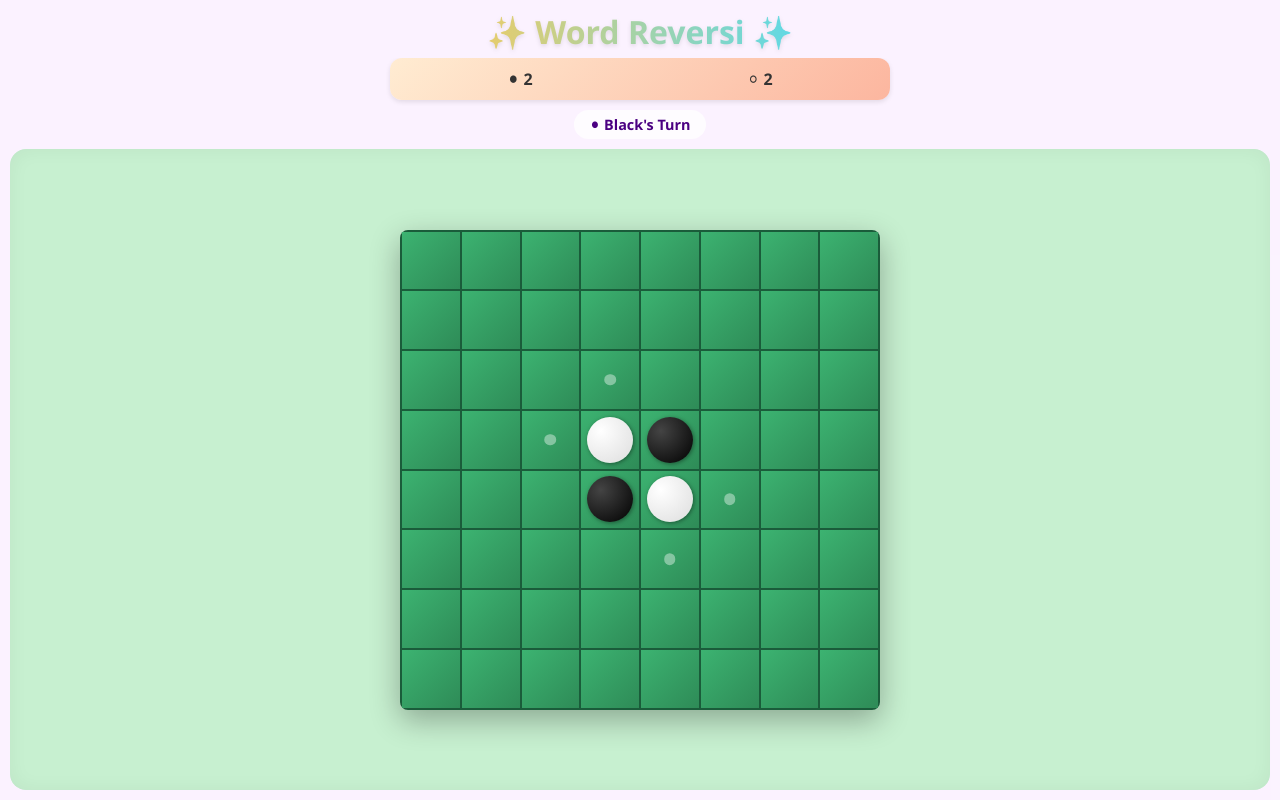
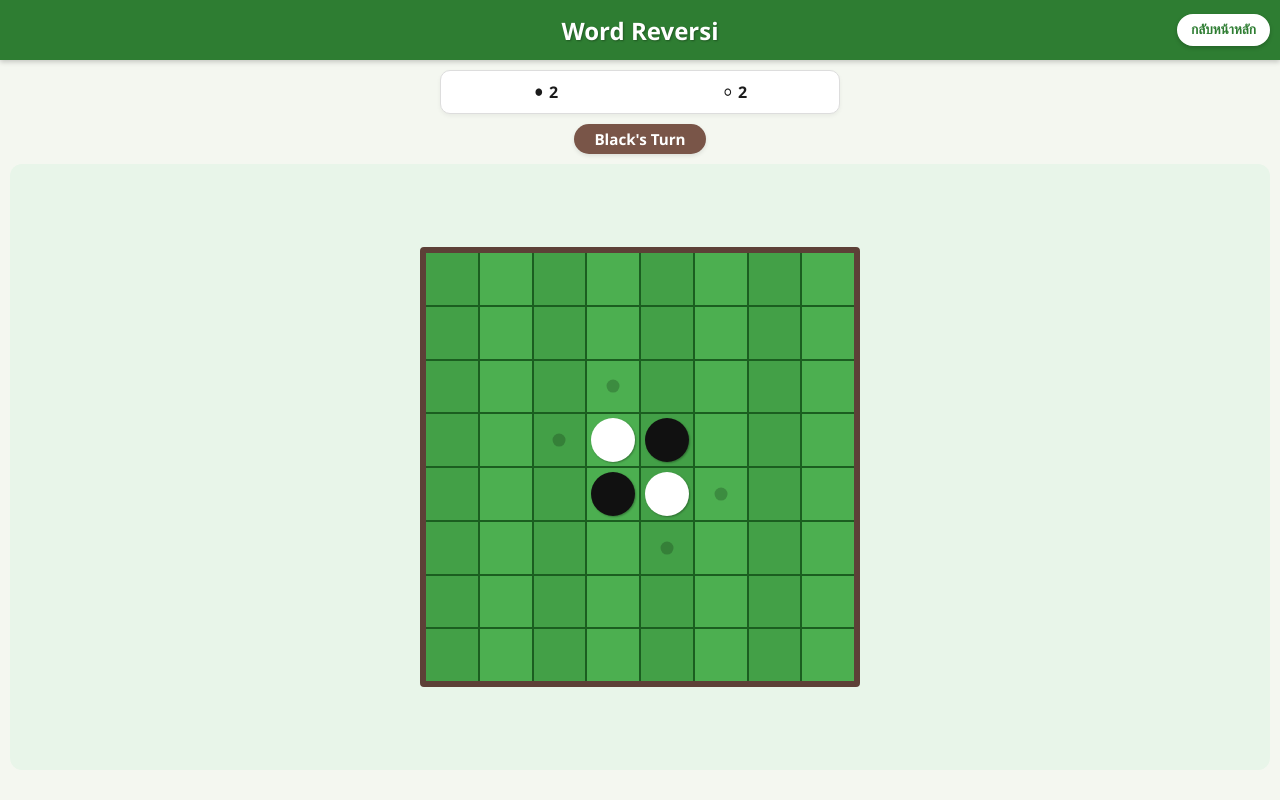
Before and after one commit to Nitiwat-Nai/Othello-Vocabulary-Battle, a plain HTML site: page index.html in a window 1280 px wide. Both pictures are taken after a click on the button "🧠 vs Robot (Quiz)". Drawn offline with Linux system fonts and the light colour scheme.

Commit message:
Update index.html
v9.0

```diff
--- a/index.html
+++ b/index.html
@@ -5,13 +5,19 @@
     <meta charset="UTF-8">
     <meta name="viewport" content="width=device-width, initial-scale=1.0, maximum-scale=1.0, user-scalable=no, viewport-fit=cover">
     <meta name="apple-mobile-web-app-capable" content="yes">
-    <title>✨ Word Reversi - Perfect Fix</title>
+    <title>Word Reversi - Nature Theme</title>
 
     <style>
-        /* === 1. RESET & GLOBAL STYLES === */
+        /* === 1. RESET & GLOBAL STYLES (THEME UPDATE) === */
         :root {
-            --bg-color: #f7e6ff;
-            --board-bg: #c7f0d0;
+            /* ธีมสีใหม่: เขียว ขาว น้ำตาล ดำ */
+            --bg-color: #f4f7f0;       /* พื้นหลังขาวอมเขียวอ่อนๆ */
+            --header-bg: #2e7d32;      /* เขียวธรรมชาติ */
+            --board-container: #e8f5e9;/* พื้นหลังรองกระดานสีเขียวจางๆ */
+            --wood-border: #5d4037;    /* สีน้ำตาลเข้ม (ขอบไม้) */
+            --btn-brown: #795548;      /* ปุ่มสีน้ำตาล */
+            --btn-green: #43a047;      /* ปุ่มสีเขียว */
+            --text-color: #1b1b1b;     /* สีดำ */
         }
 
         * {
@@ -30,68 +36,113 @@
         }
 
         body {
-            font-family: 'Segoe UI', Tahoma, Geneva, Verdana, sans-serif;
+            font-family: 'Sarabun', 'Segoe UI', Tahoma, sans-serif;
             background-color: var(--bg-color);
             display: flex;
             justify-content: center;
             align-items: center;
+            color: var(--text-color);
         }
 
         #app-container {
             width: 100%;
             height: 100%;
-            /* ใช้ Flexbox จัดเรียงแนวตั้ง */
             display: flex;
             flex-direction: column;
-            background: rgba(255, 255, 255, 0.5);
-            padding: 10px;
-            /* เว้นระยะปลอดภัยสำหรับจอที่มีติ่ง/ขอบมน */
-            padding-top: max(10px, env(safe-area-inset-top));
+            background: var(--bg-color);
             padding-bottom: max(10px, env(safe-area-inset-bottom));
         }
 
-        /* === 2. HEADER === */
+        /* === 2. HEADER & BACK BUTTON === */
         header {
-            text-align: center;
             flex-shrink: 0;
-            margin-bottom: 5px;
+            width: 100%;
+            height: 60px;
+            background: var(--header-bg);
+            display: flex;
+            align-items: center;
+            justify-content: center;
+            position: relative; /* เพื่อวางปุ่มกลับหน้าหลักแบบ Absolute */
+            box-shadow: 0 2px 5px rgba(0,0,0,0.2);
+            z-index: 20;
         }
 
         h1 {
-            background: linear-gradient(90deg, #ff6b6b, #feca57, #48dbfb, #ff9ff3);
-            -webkit-background-clip: text;
-            -webkit-text-fill-color: transparent;
-            font-size: clamp(1.5em, 5vw, 2em);
-            font-weight: 900;
+            color: #fff;
+            font-size: 1.5em;
+            font-weight: 800;
             margin: 0;
-            filter: drop-shadow(0 2px 2px rgba(0,0,0,0.1));
+            text-shadow: 1px 1px 2px rgba(0,0,0,0.3);
+        }
+
+        /* ปุ่มกลับหน้าหลัก (แยกออกมาวางขวาบน) */
+        #back-home-btn {
+            position: absolute;
+            right: 10px;
+            top: 50%;
+            transform: translateY(-50%);
+
+            background-color: #fff;
+            color: var(--header-bg);
+            border: 2px solid #fff;
+            border-radius: 20px;
+
+            padding: 6px 12px;
+            font-size: 0.85em;
+            font-weight: bold;
+            cursor: pointer;
+            box-shadow: 0 2px 4px rgba(0,0,0,0.2);
+            transition: all 0.2s;
+        }
+
+        #back-home-btn:active {
+            transform: translateY(-50%) scale(0.95);
+            background-color: #f1f1f1;
         }
 
         .hidden { display: none !important; }
 
-        /* === 3. MENU === */
+        /* === 3. MENU (MOVED TO TOP) === */
         #main-menu {
             flex: 1;
             display: flex;
             flex-direction: column;
-            justify-content: center;
+            justify-content: flex-start; /* ดันเนื้อหาขึ้นบน */
+            align-items: center;
             gap: 15px;
             width: 100%;
             max-width: 400px;
             margin: 0 auto;
+            padding: 30px 20px; /* เพิ่ม padding ด้านบน */
         }
 
         .menu-btn {
-            padding: 18px;
-            background: linear-gradient(135deg, #4facfe 0%, #00f2fe 100%);
+            width: 100%;
+            padding: 15px;
+            /* เปลี่ยนปุ่มเป็นโทนเขียว-น้ำตาล */
+            background: linear-gradient(135deg, var(--btn-green) 0%, #2e7d32 100%);
             border: none;
             border-radius: 12px;
             color: white;
             font-size: 1.1em;
             font-weight: bold;
-            box-shadow: 0 4px 15px rgba(0,0,0,0.1);
+            box-shadow: 0 4px 6px rgba(0,0,0,0.1);
+            transition: transform 0.1s;
         }
-        .menu-btn:active { transform: scale(0.96); }
+        .menu-btn:active { transform: scale(0.98); }
+
+        /* เส้นคั่น */
+        hr {
+            border: 0;
+            border-top: 2px dashed #ccc;
+            width: 100%;
+            margin: 10px 0;
+        }
+
+        /* ปุ่มโหมด Classic เป็นสีน้ำตาลเพื่อแยกความแตกต่าง */
+        .btn-classic {
+            background: linear-gradient(135deg, #8d6e63 0%, var(--wood-border) 100%);
+        }
 
         /* === 4. GAME SCREEN LAYOUT === */
         #game-screen {
@@ -101,102 +152,104 @@
             gap: 10px;
             overflow: hidden;
             width: 100%;
-            align-items: center; /* จัดกลางแนวนอน */
+            align-items: center;
+            padding: 10px;
         }
 
         #score-board {
             display: flex;
             justify-content: space-around;
             width: 100%;
-            max-width: 500px;
+            max-width: 400px;
             padding: 10px;
-            background: linear-gradient(135deg, #ffecd2 0%, #fcb69f 100%);
-            border-radius: 12px;
+            background: white;
+            border-radius: 10px;
             font-weight: 800;
-            color: #333;
-            box-shadow: 0 2px 5px rgba(0,0,0,0.1);
+            color: var(--text-color);
+            box-shadow: 0 2px 4px rgba(0,0,0,0.05);
+            border: 1px solid #ddd;
         }
 
         #status-message {
-            background: rgba(255,255,255,0.8);
-            padding: 5px 15px;
+            background: var(--btn-brown);
+            color: white;
+            padding: 5px 20px;
             border-radius: 20px;
-            color: #4b0082;
             font-weight: bold;
-            font-size: 0.9em;
+            font-size: 0.95em;
             text-align: center;
+            box-shadow: 0 2px 4px rgba(0,0,0,0.1);
         }
 
         /* === 5. GAME BOARD CONTAINER === */
         #game-board-container {
-            flex: 1; /* ขยายเต็มพื้นที่ว่าง */
+            flex: 1;
             width: 100%;
             display: flex;
             justify-content: center;
-            align-items: center; /* จัดกระดานให้อยู่กึ่งกลางจอ */
-            background-color: var(--board-bg);
-            border-radius: 16px;
-            box-shadow: inset 0 0 20px rgba(0,0,0,0.05);
+            align-items: center;
+            background-color: var(--board-container);
+            border-radius: 12px;
             padding: 10px;
             overflow: hidden;
+            margin-bottom: 10px;
         }
 
-        /* === 6. THE BOARD (Fixed Size Logic) === */
+        /* === 6. THE BOARD (THINNER BORDER & NO SHADOW) === */
         #game-board {
             display: grid;
             grid-template-columns: repeat(8, 1fr);
             grid-template-rows: repeat(8, 1fr);
             gap: 2px;
 
-            /* --- สูตรคำนวณขนาดกระดาน --- */
-            /* ให้กว้างที่สุดเท่าที่จะทำได้ (95vw) แต่ไม่เกิน 55vh เพื่อเหลือที่ให้ UI */
-            /* และใช้ aspect-ratio บังคับเป็นจัตุรัส */
-            width: min(95vw, 60vh);
-            height: min(95vw, 60vh); /* Fallback for old browsers */
+            width: min(90vw, 55vh);
+            height: min(90vw, 55vh);
             aspect-ratio: 1 / 1;
-            /* ------------------------- */
 
-            background-color: #1a5c3a;
-            border-radius: 8px;
-            padding: 2px; /* Border padding */
-            box-shadow: 0 10px 30px rgba(0,0,0,0.3);
+            background-color: #1b5e20; /* พื้นตารางสีเขียวเข้ม */
+
+            /* --- UPDATED: ขอบบางลง + ไม่มีเงา --- */
+            border: 6px solid var(--wood-border);
+            border-radius: 4px;
+            box-shadow: none; /* เอาเงาออก */
+            /* ---------------------------------- */
         }
 
         .cell {
-            background-color: #3cb371; /* สีพื้นฐาน */
-            background-image: linear-gradient(135deg, #3cb371 0%, #2e8b57 100%);
+            background-color: #4caf50; /* สีเขียวพื้นฐาน */
             position: relative;
             cursor: pointer;
-            /* เพื่อให้ Cell ยืดเต็ม Grid Area */
             width: 100%;
             height: 100%;
         }
 
-        /* จุดบอกใบ้ (Hint) */
+        /* ลายตารางแบบเรียบ */
+        .cell:nth-child(odd) { background-color: #43a047; }
+
         .cell.hint::after {
             content: '';
             position: absolute;
             top: 50%; left: 50%;
             transform: translate(-50%, -50%);
-            width: 20%; height: 20%;
-            background: rgba(255,255,255,0.4);
+            width: 25%; height: 25%;
+            background: rgba(0,0,0,0.2); /* จุดดำจางๆ แบบกระดานจริง */
             border-radius: 50%;
         }
 
         /* === 7. DISCS === */
         .disc {
-            width: 80%;
-            height: 80%;
+            width: 85%;
+            height: 85%;
             border-radius: 50%;
             position: absolute;
-            top: 10%; left: 10%;
-            box-shadow: 1px 1px 4px rgba(0,0,0,0.4);
+            top: 7.5%; left: 7.5%;
+            box-shadow: 1px 1px 2px rgba(0,0,0,0.3); /* เงาเบี้ยบางๆ */
             transition: transform 0.3s;
-            backface-visibility: hidden; /* ช่วยเรื่อง Animation */
+            backface-visibility: hidden;
         }
 
-        .disc.black { background: radial-gradient(circle at 30% 30%, #444, #000); }
-        .disc.white { background: radial-gradient(circle at 30% 30%, #fff, #ddd); }
+        .disc.black { background: #111; }
+        .disc.white { background: #fff; }
 
         .disc.flipped {
             animation: flipAnim 0.4s forwards;
@@ -204,7 +257,7 @@
 
         @keyframes flipAnim {
             0% { transform: scale(1) rotateY(0deg); }
-            50% { transform: scale(1.2) rotateY(90deg); }
+            50% { transform: scale(1.1) rotateY(90deg); }
             100% { transform: scale(1) rotateY(180deg); }
         }
 
@@ -212,7 +265,7 @@
         #question-overlay {
             position: fixed;
             top: 0; left: 0; right: 0; bottom: 0;
-            background: rgba(0,0,0,0.85);
+            background: rgba(0,0,0,0.8);
             display: flex;
             justify-content: center;
             align-items: center;
@@ -227,7 +280,7 @@
             width: 100%;
             max-width: 320px;
             text-align: center;
-            box-shadow: 0 10px 25px rgba(0,0,0,0.5);
+            box-shadow: 0 10px 30px rgba(0,0,0,0.5);
         }
 
         .quiz-correct { border: 3px solid #4caf50; background: #e8f5e9 !important; }
@@ -240,12 +293,13 @@
         }
         .option-btn {
             flex: 1;
-            padding: 12px;
-            background: #6c5ce7;
+            padding: 15px;
+            background: var(--header-bg);
             color: white;
             border: none;
             border-radius: 8px;
-            font-size: 1rem;
+            font-size: 1.1em;
+            font-weight: bold;
         }
 
     </style>
@@ -254,16 +308,18 @@
 <body>
     <div id="app-container">
         <header>
-            <h1>✨ Word Reversi ✨</h1>
+            <h1>Word Reversi</h1>
+            <button id="back-home-btn" class="hidden" onclick="returnToMenu()">กลับหน้าหลัก</button>
         </header>
 
         <main id="main-menu">
-            <h2 style="text-align:center; color:#4b0082;">🎮 Select Mode</h2>
             <button class="menu-btn" onclick="startGame(true, true)">🧠 vs Robot (Quiz)</button>
             <button class="menu-btn" onclick="startGame(false, true)">🧑‍🤝‍🧑 2-Player (Quiz)</button>
-            <hr style="border-top:1px solid #ccc; width:80%; margin:0 auto;">
-            <button class="menu-btn" onclick="startGame(true, false)">🤖 vs Robot (Classic)</button>
-            <button class="menu-btn" onclick="startGame(false, false)">🧑‍🤝‍🧑 2-Player (Classic)</button>
+
+            <hr>
+
+            <button class="menu-btn btn-classic" onclick="startGame(true, false)">🤖 vs Robot (Classic)</button>
+            <button class="menu-btn btn-classic" onclick="startGame(false, false)">🧑‍🤝‍🧑 2-Player (Classic)</button>
         </main>
 
         <main id="game-screen" class="hidden">
@@ -271,6 +327,7 @@
                 <span id="score-black">⚫ 2</span>
                 <span id="score-white">⚪ 2</span>
             </div>
+
             <div id="status-message">Ready</div>
 
             <div id="game-board-container">
@@ -279,8 +336,8 @@
 
             <div id="question-overlay" class="hidden">
                 <div id="question-box">
-                    <h3 style="color:#6c5ce7; margin-bottom:15px;">Vocabulary</h3>
-                    <p id="question-text" style="font-size:1.1em; margin-bottom:20px; color:#333;"></p>
+                    <h3 style="color:#2e7d32; margin-bottom:15px; font-size:1.3em;">Vocabulary</h3>
+                    <p id="question-text" style="font-size:1.1em; margin-bottom:20px; color:#333; font-weight:500;"></p>
                     <div id="options-container"></div>
                 </div>
             </div>
@@ -337,7 +394,12 @@
             { question: "Synonym for 'Start'?", options: { A: "End", B: "Begin" }, correct: "B" },
             { question: "'Run' means...", options: { A: "Move fast", B: "Sleep" }, correct: "A" },
             { question: "Opposite of 'Hot'?", options: { A: "Cold", B: "Warm" }, correct: "A" },
-            { question: "Synonym for 'Quick'?", options: { A: "Slow", B: "Fast" }, correct: "B" }
+            { question: "Synonym for 'Quick'?", options: { A: "Slow", B: "Fast" }, correct: "B" },
+            { question: "Opposite of 'Day'?", options: { A: "Night", B: "Noon" }, correct: "A" },
+            { question: "Opposite of 'Rich'?", options: { A: "Poor", B: "Wealthy" }, correct: "A" },
+            { question: "Synonym for 'Happy'?", options: { A: "Sad", B: "Joyful" }, correct: "B" },
+            { question: "Opposite of 'Up'?", options: { A: "Down", B: "Left" }, correct: "A" },
+            { question: "Does a dog bark?", options: { A: "Yes", B: "No" }, correct: "A" }
         ];
         let currentQuestion = null;
 
@@ -352,7 +414,8 @@
             qText: document.getElementById('question-text'),
             opts: document.getElementById('options-container'),
             scoreB: document.getElementById('score-black'),
-            scoreW: document.getElementById('score-white')
+            scoreW: document.getElementById('score-white'),
+            backBtn: document.getElementById('back-home-btn')
         };
 
         const DIRECTIONS = [
@@ -369,6 +432,7 @@
 
             els.menu.classList.add('hidden');
             els.game.classList.remove('hidden');
+            els.backBtn.classList.remove('hidden'); // Show Back Button
 
             if(isQuizMode) availableQuizIndices = Array.from({length: vocabularyList.length}, (_, i) => i);
             initBoard();
@@ -377,6 +441,7 @@
         function returnToMenu() {
             els.menu.classList.remove('hidden');
             els.game.classList.add('hidden');
+            els.backBtn.classList.add('hidden'); // Hide Back Button in Menu
         }
 
         function initBoard() {
@@ -393,7 +458,6 @@
                     els.board.appendChild(cell);
                 }
             }
-            // Init discs
             board[3][3] = 2; board[3][4] = 1;
             board[4][3] = 1; board[4][4] = 2;
 
@@ -403,19 +467,17 @@
         }
 
         function getFlips(r, c, player) {
-            if (board[r][c] !== 0) return []; // ช่องต้องว่าง
+            if (board[r][c] !== 0) return [];
             const opponent = player === 1 ? 2 : 1;
             const flips = [];
 
             for (const d of DIRECTIONS) {
                 let nr = r + d.r, nc = c + d.c;
                 const path = [];
-                // เดินหน้าไปเรื่อยๆ ถ้าเจอศัตรู
                 while (nr >= 0 && nr < BOARD_SIZE && nc >= 0 && nc < BOARD_SIZE && board[nr][nc] === opponent) {
                     path.push({r: nr, c: nc});
                     nr += d.r; nc += d.c;
                 }
-                // ถ้าจบด้วยพวกเดียวกัน และมีศัตรูคั่นกลาง
                 if (path.length > 0 && nr >= 0 && nr < BOARD_SIZE && nc >= 0 && nc < BOARD_SIZE && board[nr][nc] === player) {
                     flips.push(...path);
                 }
@@ -464,19 +526,17 @@
         }
 
         function updateStatus() {
-            const pName = currentPlayer === 1 ? '⚫ Black' : '⚪ White';
+            const pName = currentPlayer === 1 ? 'Black' : 'White';
             const moves = getAllMoves(currentPlayer);
 
             if (moves.length === 0) {
                 const oppMoves = getAllMoves(currentPlayer === 1 ? 2 : 1);
                 if (oppMoves.length === 0) {
-                    // Game Over
                     const b = parseInt(els.scoreB.innerText.split(' ')[1]);
                     const w = parseInt(els.scoreW.innerText.split(' ')[1]);
                     const msg = b > w ? 'Black Wins!' : w > b ? 'White Wins!' : 'Draw!';
-                    els.status.innerHTML = `🏆 ${msg} <button onclick="returnToMenu()">Menu</button>`;
+                    els.status.innerHTML = `🏆 ${msg}`;
                 } else {
-                    // Pass Turn
                     els.status.innerText = `🚫 ${pName} Pass!`;
                     setTimeout(() => {
                         currentPlayer = currentPlayer === 1 ? 2 : 1;
@@ -501,7 +561,6 @@
             const r = parseInt(e.currentTarget.dataset.r);
             const c = parseInt(e.currentTarget.dataset.c);
 
-            // ตรวจสอบความถูกต้อง *ก่อน* ทำอย่างอื่น
             if (!isValid(r, c, currentPlayer)) return;
 
             lastClickedCell = {r, c};
@@ -513,7 +572,6 @@
             }
         }
 
-        // === QUIZ ===
         function startQuiz() {
             if (availableQuizIndices.length === 0) availableQuizIndices = Array.from({length: vocabularyList.length}, (_, i) => i);
             const rand = Math.floor(Math.random() * availableQuizIndices.length);
@@ -551,7 +609,6 @@
             }, 800);
         }
 
-        // === MOVE EXECUTION ===
         function botMove() {
             const moves = getAllMoves(currentPlayer);
             if (moves.length > 0) {
@@ -566,15 +623,11 @@
             const {r, c} = lastClickedCell;
             const opponent = currentPlayer === 1 ? 2 : 1;
 
-            // --- KEY FIX: คำนวณ Flips ก่อนวางเบี้ย ---
-            // ถ้าวางเบี้ยก่อน (board[r][c] = p) ฟังก์ชัน getFlips จะเห็นช่องไม่ว่างและ return []
             const flips = shouldFlip ? getFlips(r, c, currentPlayer) : [];
 
-            // วางเบี้ย
             board[r][c] = currentPlayer;
             updateVisuals();
 
-            // Animation
             if (flips.length > 0) {
                 for (const f of flips) {
                     await new Promise(r => setTimeout(r, 200));
@@ -584,7 +637,6 @@
                     if (disc) {
                         disc.classList.add('flipped');
                         playSound('flip');
-                        // เปลี่ยนสีจริงหลังจาก Animation ครึ่งทาง
                         setTimeout(() => {
                             board[f.r][f.c] = currentPlayer;
                             disc.classList.remove('black', 'white');
@@ -592,9 +644,7 @@
                         }, 200);
                     }
                 }
-                // รอให้ Animation จบทั้งหมด
                 await new Promise(r => setTimeout(r, 300));
-                // Update Logic ครั้งสุดท้ายเพื่อความชัวร์
                 flips.forEach(f => board[f.r][f.c] = currentPlayer);
                 updateVisuals();
             }
```
